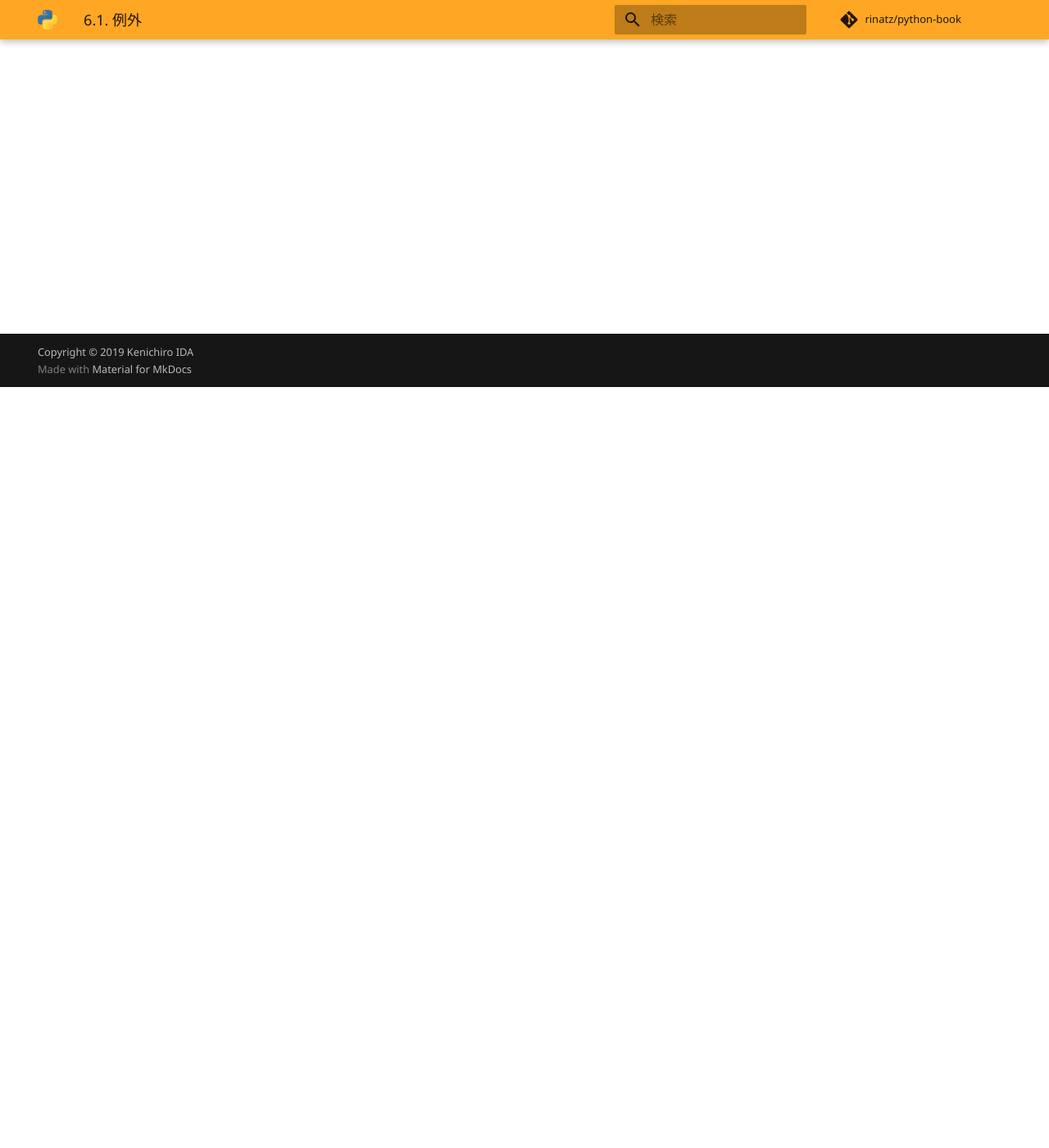
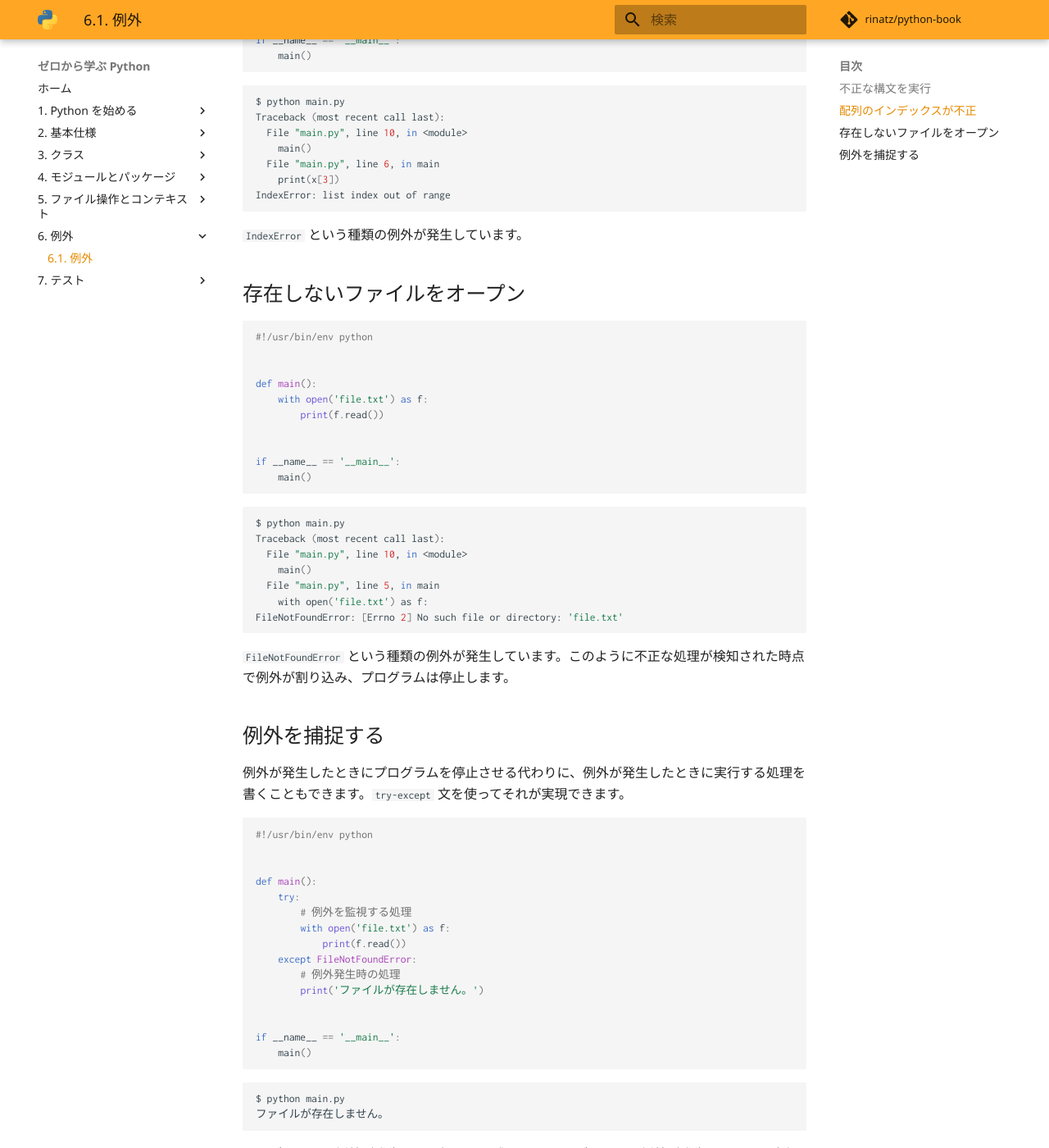
Before and after one commit to rinatz/python-book, an MkDocs documentation site: the page built from docs/ch06-01-exceptions.md, in a window 1280 px wide and 1400 px high, scrolled down 928 px. Shown: the whole window at 82% size. Built offline with MkDocs 1.6.1 and Material for MkDocs 9.7.7, drawn with Linux system fonts in a browser that asks for light colours; comment, search, counter and statistics services are not loaded; some of the changed text lies outside the part shown.

Commit message:
Add docs

````diff
--- a/docs/ch06-01-exceptions.md
+++ b/docs/ch06-01-exceptions.md
@@ -1 +1,135 @@
 # 例外
+
+Python のプログラムで不正な処理を行ったときは例外と呼ばれる割り込み処理が通常の処理に変わって実行されます。例外が発生するタイミングにはいろいろなものがありますが、代表的なものには次のようなものがあります。
+
+## 不正な構文を実行
+
+```python
+#!/usr/bin/env python
+
+
+def main():
+    print('Hello, World!'
+
+
+if __name__ == '__main__':
+    main()
+```
+
+```shell
+$ python main.py
+  File "main.py", line 8
+    if __name__ == '__main__':
+                             ^
+SyntaxError: invalid syntax
+```
+
+`SyntexError` という種類の例外が発生しています。
+
+## 配列のインデックスが不正
+
+```python
+#!/usr/bin/env python
+
+
+def main():
+    x = [0, 1, 2]
+    print(x[3])
+
+
+if __name__ == '__main__':
+    main()
+```
+
+```shell
+$ python main.py
+Traceback (most recent call last):
+  File "main.py", line 10, in <module>
+    main()
+  File "main.py", line 6, in main
+    print(x[3])
+IndexError: list index out of range
+```
+
+`IndexError` という種類の例外が発生しています。
+
+## 存在しないファイルをオープン
+
+```python
+#!/usr/bin/env python
+
+
+def main():
+    with open('file.txt') as f:
+        print(f.read())
+
+
+if __name__ == '__main__':
+    main()
+```
+
+```shell
+$ python main.py
+Traceback (most recent call last):
+  File "main.py", line 10, in <module>
+    main()
+  File "main.py", line 5, in main
+    with open('file.txt') as f:
+FileNotFoundError: [Errno 2] No such file or directory: 'file.txt'
+```
+
+`FileNotFoundError` という種類の例外が発生しています。このように不正な処理が検知された時点で例外が割り込み、プログラムは停止します。
+
+## 例外を捕捉する
+
+例外が発生したときにプログラムを停止させる代わりに、例外が発生したときに実行する処理を書くこともできます。`try-except` 文を使ってそれが実現できます。
+
+```python
+#!/usr/bin/env python
+
+
+def main():
+    try:
+        # 例外を監視する処理
+        with open('file.txt') as f:
+            print(f.read())
+    except FileNotFoundError:
+        # 例外発生時の処理
+        print('ファイルが存在しません。')
+
+
+if __name__ == '__main__':
+    main()
+```
+
+```shell
+$ python main.py
+ファイルが存在しません。
+```
+
+`try` ブロックで例外が発生しうる処理を記述し、`except` ブロックで例外が発生したときに実行する処理を記述します。 `except` ブロックは複数書くこともでき、そうすることで複数の例外を捕捉することができます。
+
+```python
+#!/usr/bin/env python
+
+
+def main():
+    try:
+        with open('file.txt') as f:   # file.txt が存在しなければ FileNotFoundError
+            contents = f.read()
+            print(contents[1000])     # ファイル内の文章が 1000 字以上なければ IndexError
+    except FileNotFoundError:
+        print('ファイルが存在しません。')
+    except IndexError:
+        print('文章は 1000 字以上必要です。')
+
+
+if __name__ == '__main__':
+    main()
+```
+
+例外を捕捉するメリットには次のようなものがあります。
+
+- `try-except` を `if-else` のような条件分岐の代わりとして使える
+- どのようなエラーが発生しうるかがコード上で明らかになる
+- エラー発生時の原因や解決策を `print()` などを使って伝えられる
--- a/mkdocs.yml
+++ b/mkdocs.yml
@@ -61,9 +61,9 @@ nav:
     - 4.4. venv: ch04-04-venv.md
     - 4.5. pipenv: ch04-05-pipenv.md
     - 4.6. プロジェクト構成: ch04-06-project-structures.md
-  - 5. コレクション:
-    - 5.1. リスト: ch05-01-lists.md
-    - 5.2. 辞書: ch05-02-dists.md
+  - 5. ファイル操作とコンテキスト:
+    - 5.1. ファイル操作: ch05-01-files.md
+    - 5.2. コンテキスト: ch05-02-contexts.md
   - 6. 例外:
     - 6.1. 例外: ch06-01-exceptions.md
   - 7. テスト:
````
Also changed, not shown: docs/ch02-01-variables.md (+10 -0 lines), docs/ch05-01-lists.md (deleted, +0 -1 lines), docs/ch05-02-dists.md (deleted, +0 -1 lines), docs/ch05-01-files.md (added), docs/ch05-02-contexts.md (added).
